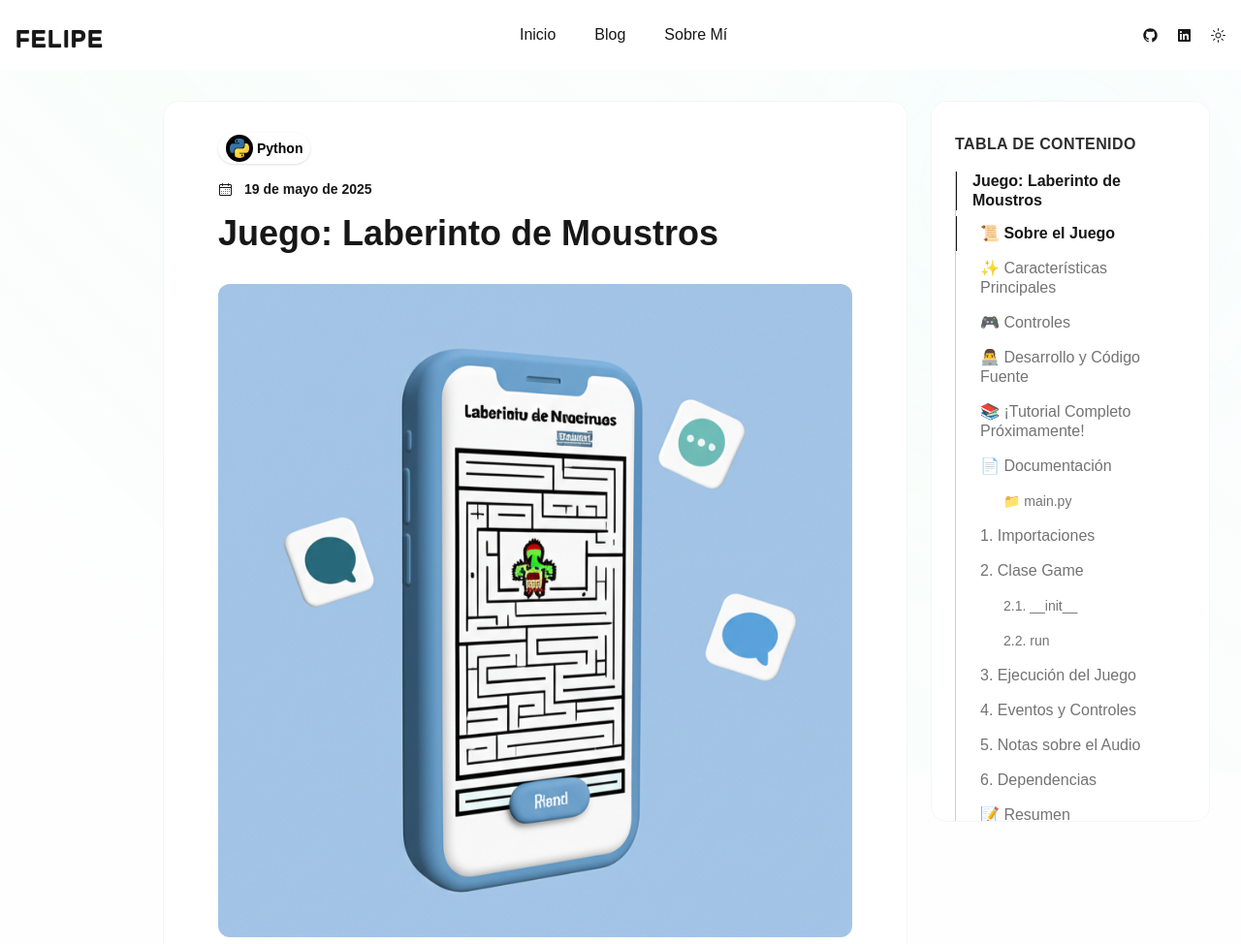
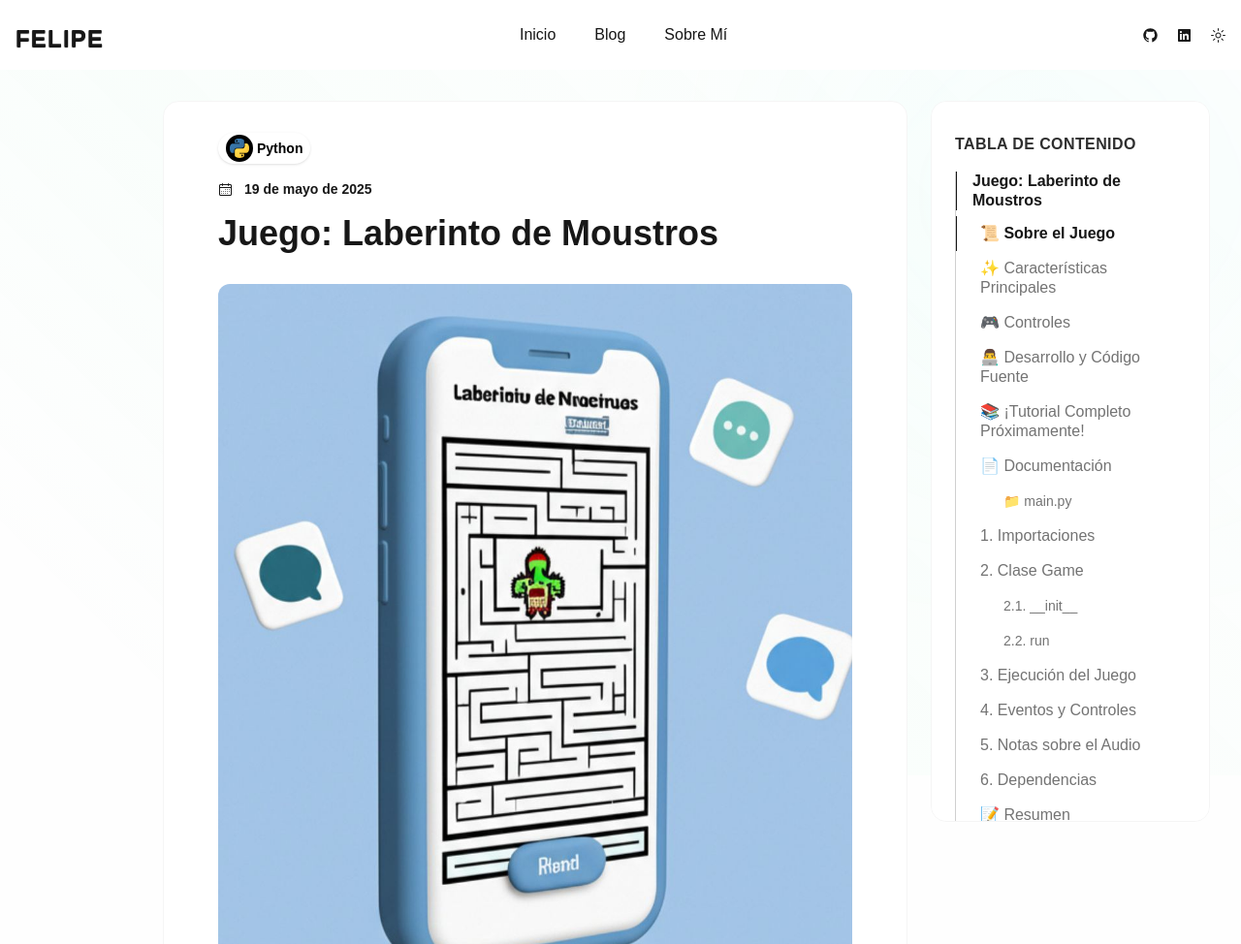
Before and after one commit to felipesanchez-dev/portafolio, an Astro site: page /portfolio/projects/Laberinto-de-Moustros in a window 1280 px wide. Shown: the top 974 px of the page at 97% size. Built offline with nearby package versions, Linux system fonts and the light colour scheme; Astro itself is replaced by a stand-in of ours.

```diff
--- a/src/pages/portfolio/projects/Candy Crush.md
+++ b/src/pages/portfolio/projects/Candy Crush.md
@@ -5,7 +5,7 @@
 description: "Este es un proyecto de Candy Crush desarrollado en React Native, un clon del popular juego de puzzle donde los jugadores deben hacer coincidir dulces para obtener puntos."
 languages: ["react"]
 image:
-  url: "/images/projects/candy-crush.webp"
+  url: "/images/projects/candy-crush.png"
   alt: "Interfaz de usuario de la app móvil de pronóstico del clima"
 ---
 
--- a/src/pages/portfolio/projects/Huellitas-en-casa.md
+++ b/src/pages/portfolio/projects/Huellitas-en-casa.md
@@ -6,7 +6,7 @@
 description: "Huellitas en Casa es una Aplicación Web Progresiva (PWA) integral diseñada para refugios de animales y organizaciones de rescate como la Fundación CAPA"
 languages: ["React", "tailwind", "firebase", "ts", "cloudinary", "nextjs"]
 image:
-  url: "/images/projects/Huellitas.webp"
+  url: "/images/projects/huellitas.jpg"
   alt: "Laberinto de Monstruos"
 
 ---
--- a/src/pages/portfolio/projects/Laberinto-de-Moustros.md
+++ b/src/pages/portfolio/projects/Laberinto-de-Moustros.md
@@ -5,7 +5,7 @@
 description: "Laberinto de Monstruos Un emocionante juego 2D de acción y aventura, desarrollado en Python con la popular librería PyGame."
 languages: ["python"]
 image:
-  url: "/images/projects/laberinto.webp"
+  url: "/images/projects/laberinto.jpg"
   alt: "Laberinto de Monstruos"
 ---
 
```
Also changed, not shown: public/images/projects/huellitas.jpg (added), public/images/projects/laberinto.jpg (added), public/images/projects/laberinto.webp (deleted), 3 other files.
